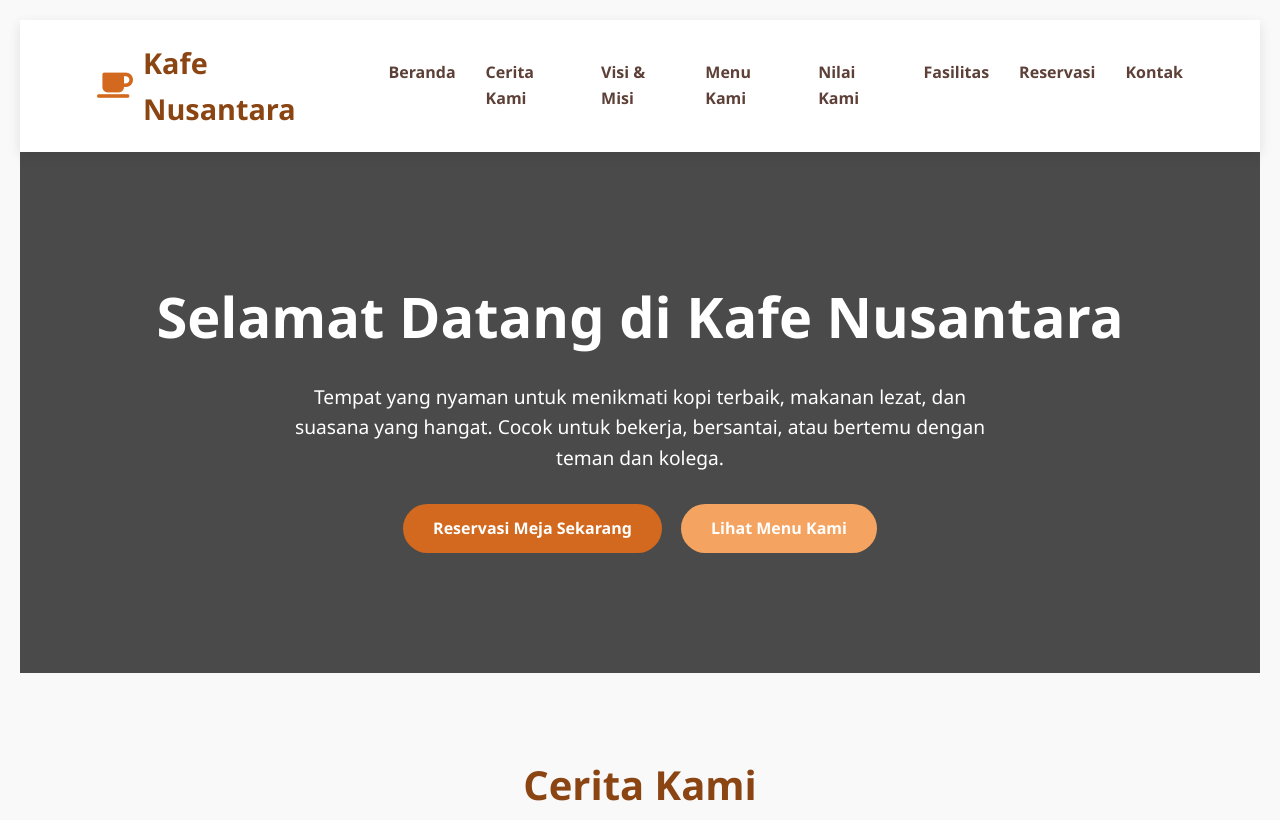
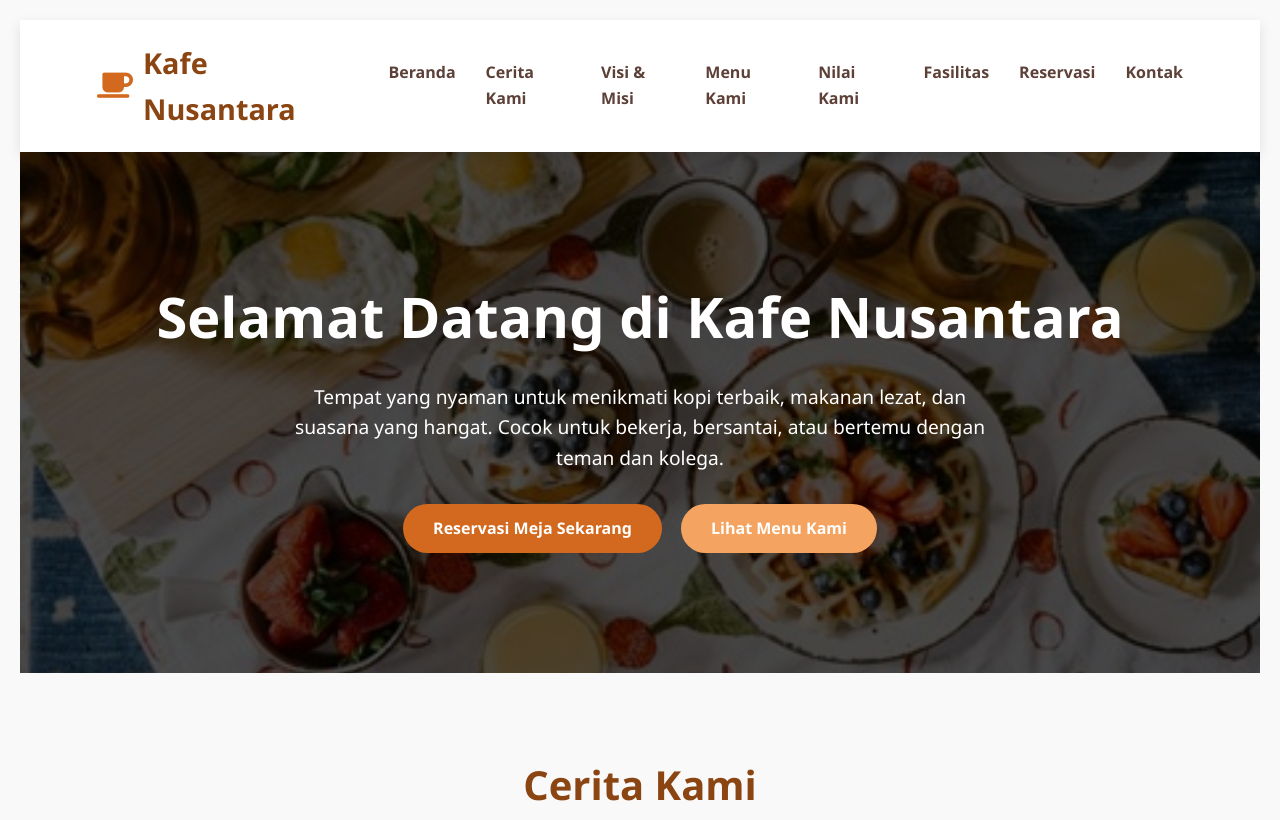
Before and after one commit to jejentajularifin-create/jejentajularifin-uas, a plain HTML site: page index.html in a window 1280 px wide. Shown: the top 820 px of the page. Drawn offline with Linux system fonts and the light colour scheme.

Commit message:
Update style.css

```diff
--- a/style.css
+++ b/style.css
@@ -93,7 +93,7 @@
 
 /* Hero Section */
 .hero {
-    background: linear-gradient(rgba(0, 0, 0, 0.7), rgba(0, 0, 0, 0.7)), url('/herocontent.jpg');
+    background: linear-gradient(rgba(0, 0, 0, 0.7), rgba(0, 0, 0, 0.7)), url('image/herocontent.jpg');
     background-size: cover;
     background-position: center;
     color: var(--white);
@@ -650,4 +650,5 @@
     font-size: 0.9rem;
     color: #666;
     line-height: 1.4;
+
 }
```
